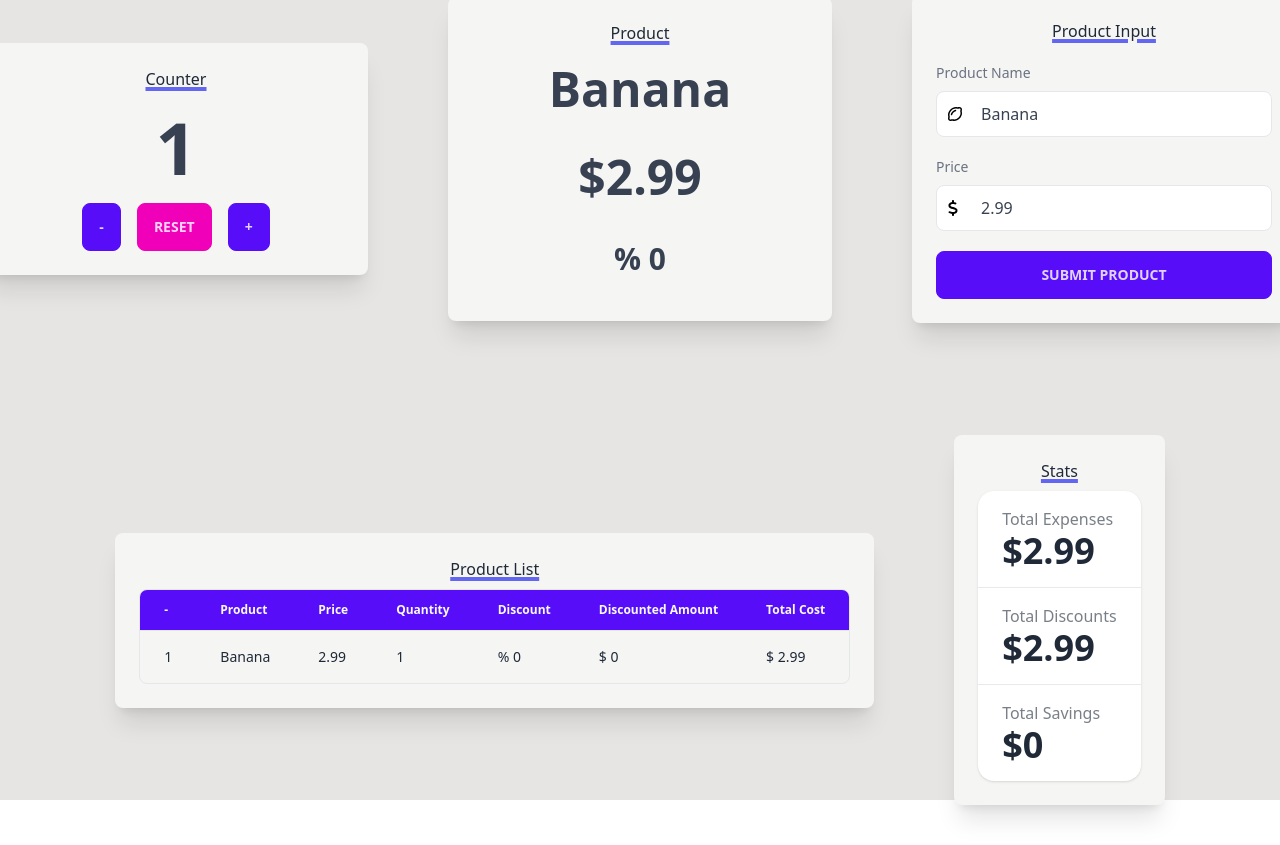
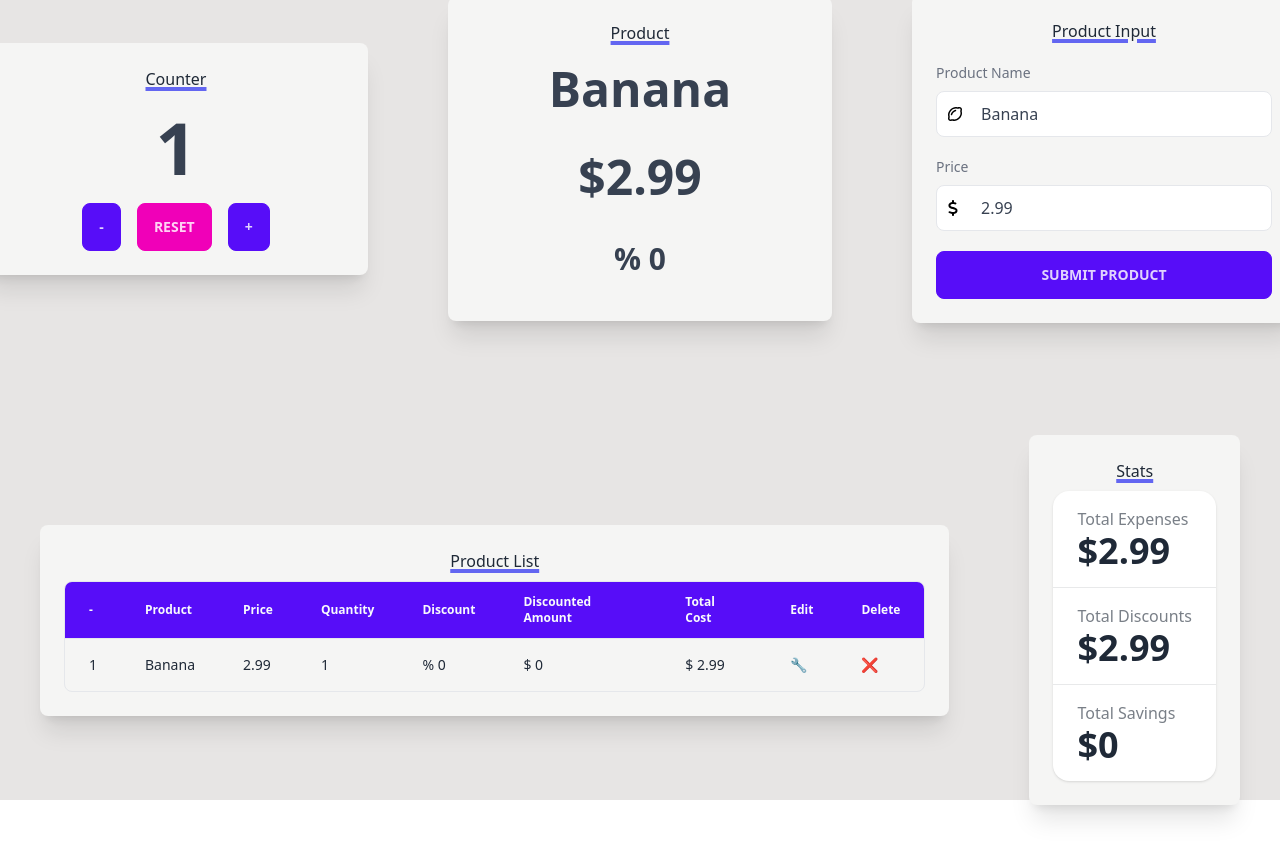
Before and after one commit to JustenMX/ntu-price-cart-app, a React (Vite) app: page / in a window 1280 px wide. Both pictures are taken after a click on the button "SUBMIT PRODUCT". Shown: the top 845 px of the page. Built offline with nearby package versions, Linux system fonts and the light colour scheme.

Commit message:
Add Handler for Delete ListItem

```diff
--- a/package.json
+++ b/package.json
@@ -11,7 +11,8 @@
   },
   "dependencies": {
     "react": "^18.2.0",
-    "react-dom": "^18.2.0"
+    "react-dom": "^18.2.0",
+    "uuid": "^9.0.0"
   },
   "devDependencies": {
     "@types/react": "^18.0.37",
--- a/src/components/ProductContainer.jsx
+++ b/src/components/ProductContainer.jsx
@@ -1,5 +1,6 @@
 import { useState, useEffect, useContext } from "react";
 import ProductContext from "../contexts/ProductContext";
+import { v4 as uuidv4 } from "uuid";
 //
 import Product from "./Product";
 import ViewList from "./ViewList";
@@ -20,6 +21,7 @@ function ProductContainer() {
     const discountedAmount =
       Math.round((ctx.price * ctx.count - totalCost) * 100) / 100;
     const submittedProduct = {
+      uid: uuidv4(), // library used to generate uid
       id: list.length + 1, // Auto-generating count
       name: ctx.productName,
       price: ctx.price,
@@ -33,16 +35,33 @@ function ProductContainer() {
     console.log(list);
   };
 
+  // Handler for ListItem Delete
+  const handlerDeleteListItem = (uid) => {
+    const updatedList = list.filter((listItem) => listItem.uid !== uid);
+    const updatedListID = updatedList.map((item, index) => ({
+      ...item,
+      id: index + 1,
+    }));
+    setList(updatedListID);
+  };
+
+  // Handler for ListItem Edit
+  const handlerEditListItem = (uid) => {
+    console.log(`listItem ref List.uid: ${uid} edited`);
+  };
+
   // Calculate total expense whenever the list state changes
   useEffect(() => {
     // calculations with list state dependecy
     const expenseSum = list.reduce((accumulator, object) => {
       return accumulator + object.price * object.quantity;
     }, 0);
+    //
     const roundExpenseSum = Math.round(expenseSum * 100) / 100;
     const totalSum = list.reduce((accumulator, object) => {
       return accumulator + object.total;
     }, 0);
+    //
     const roundTotalSum = Math.round(totalSum * 100) / 100;
     const savings = Math.round((roundExpenseSum - roundTotalSum) * 100) / 100;
     // debugging
@@ -72,7 +91,11 @@ function ProductContainer() {
               </h1>
             </div>
 
-            <ViewList list={list} />
+            <ViewList
+              list={list}
+              handlerDeleteListItem={handlerDeleteListItem}
+              handlerEditListItem={handlerEditListItem}
+            />
           </div>
           <div className="w-auto h-auto card bg-stone-100 shadow-xl rounded-lg p-6 m-10">
             <div className="text-center mb-2">
--- a/src/components/Stats.jsx
+++ b/src/components/Stats.jsx
@@ -1,3 +1,4 @@
+/* eslint-disable react/prop-types */
 //
 function Stats(props) {
   const { totalExpense, totalNett, totalSavings } = props;
--- a/src/components/ViewList.jsx
+++ b/src/components/ViewList.jsx
@@ -2,7 +2,7 @@
 //
 
 function ViewList(props) {
-  const { list } = props;
+  const { list, handlerDeleteListItem, handlerEditListItem } = props;
   return (
     <>
       <div className="flex flex-col">
@@ -54,11 +54,23 @@ function ViewList(props) {
                     >
                       Total Cost
                     </th>
+                    <th
+                      scope="col"
+                      className="px-6 py-3 text-left text-xs font-semibold text-slate-50"
+                    >
+                      Edit
+                    </th>
+                    <th
+                      scope="col"
+                      className="px-6 py-3 text-left text-xs font-semibold text-slate-50"
+                    >
+                      Delete
+                    </th>
                   </tr>
                 </thead>
                 <tbody className="divide-y divide-gray-200 dark:divide-gray-700">
                   {list.map((listItem) => (
-                    <tr key={listItem.id}>
+                    <tr key={listItem.uid}>
                       <td className="px-6 py-4 whitespace-nowrap text-sm font-medium text-gray-800">
                         {listItem.id}
                       </td>
@@ -80,6 +92,18 @@ function ViewList(props) {
                       <td className="px-6 py-4 whitespace-nowrap text-sm font-medium text-gray-800">
                         $ {listItem.total}
                       </td>
+                      <td
+                        className="px-6 py-4 whitespace-nowrap text-sm font-medium text-gray-800"
+                        onClick={() => handlerEditListItem(listItem.uid)}
+                      >
+                        🔧
+                      </td>
+                      <td
+                        className="px-6 py-4 whitespace-nowrap text-sm font-medium text-gray-800"
+                        onClick={() => handlerDeleteListItem(listItem.uid)}
+                      >
+                        ❌
+                      </td>
                     </tr>
                   ))}
                 </tbody>
```
Also changed, not shown: 1 other file (tests, documents, lock files or other folders).
